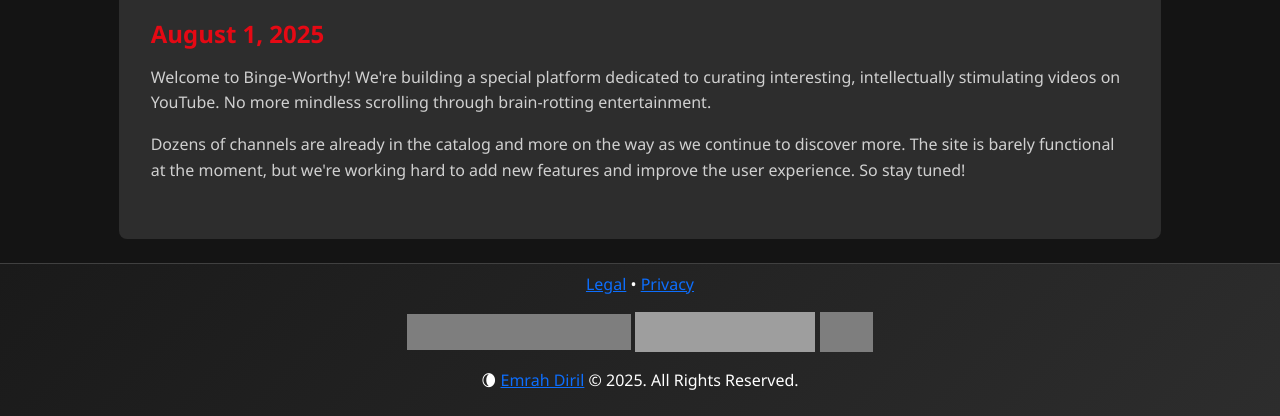
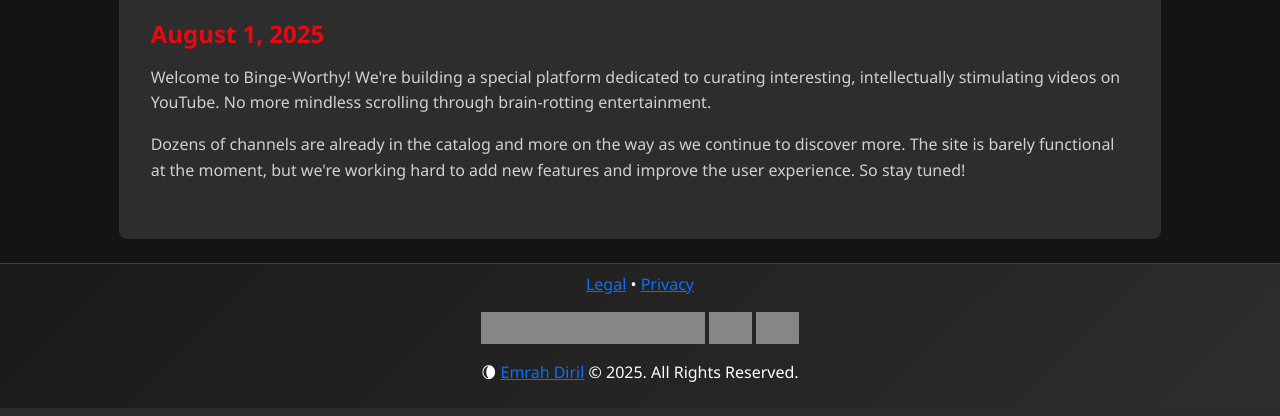
Before and after one commit to ediril/binge-worthy, a PHP site: template templates/blog.php in a window 1280 px wide. Shown: the part 1231-1647 px from the top of the page. Run offline with PHP 8.4, Linux system fonts and the light colour scheme; the template is opened without the code that fills it, so the values that code supplies are empty; grey boxes are pictures that could not be loaded.

Commit message:
update badges

```diff
--- a/templates/partials/footer.php
+++ b/templates/partials/footer.php
@@ -10,12 +10,9 @@
         </div>
         <div class="row">
             <div class="col-12 text-center">
-                <a href="https://startupfa.me/s/bingeworthy?utm_source=bingeworthyshows.tv" target="_blank"><img src="https://startupfa.me/badges/featured-badge-small.webp" alt="BingeWorthy - Featured on Startup Fame" width="224" height="36" style="filter: brightness(0.8);" /></a>
-                <a href="https://wired.business" target="_blank"><img src="https://wired.business/badge0-dark.svg" alt="Featured on Wired Business" width="180" height="40"></a>
-                <a href="https://starterbest.com" target="_blank" rel="noopener noreferrer" style="filter: brightness(0.8);">
-                    <img src="https://starterbest.com/badages-awards.svg"
-                    alt="Featured on Starter Best" style="height: 40px; width: auto;"/>
-                </a>
+                <a href="https://startupfa.me/s/bingeworthy?utm_source=bingeworthyshows.tv" style="filter: brightness(0.85);" target="_blank"><img src="https://startupfa.me/badges/featured-badge-small.webp" alt="BingeWorthy - Featured on Startup Fame" width="224" height="32" /></a>
+                <a href="https://starterbest.com" target="_blank" style="filter: brightness(0.85);" rel="noopener noreferrer"><img src="https://starterbest.com/badages-awards.svg" alt="Featured on Starter Best" style="height: 32px; width: auto;"/></a>
+                <a href="https://wired.business" target="_blank" style="filter: brightness(0.85);"><img src="https://wired.business/badge0-dark.svg" alt="Featured on Wired Business" height="32" style="width:auto"></a>
                 <p class="pt-3">🌘 <a href="https://emrahdiril.com">Emrah Diril</a> &copy; 2025. All Rights Reserved.</p>
             </div>
         </div>
```
